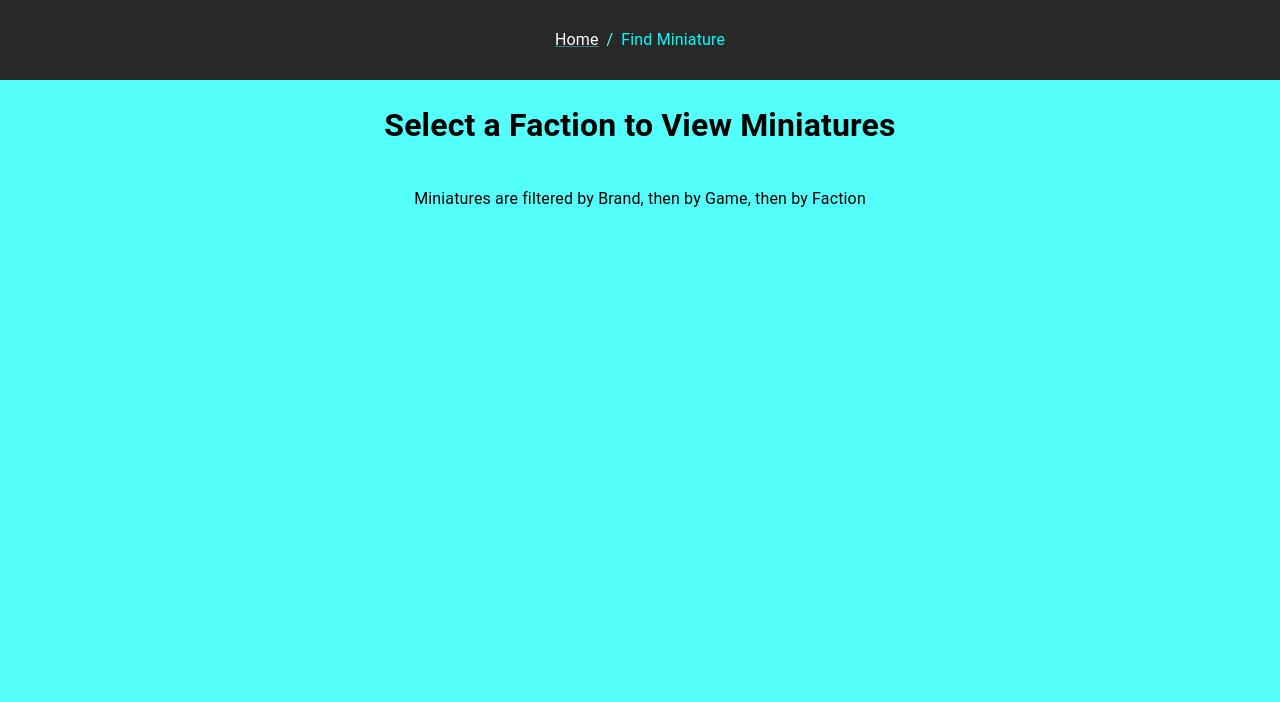
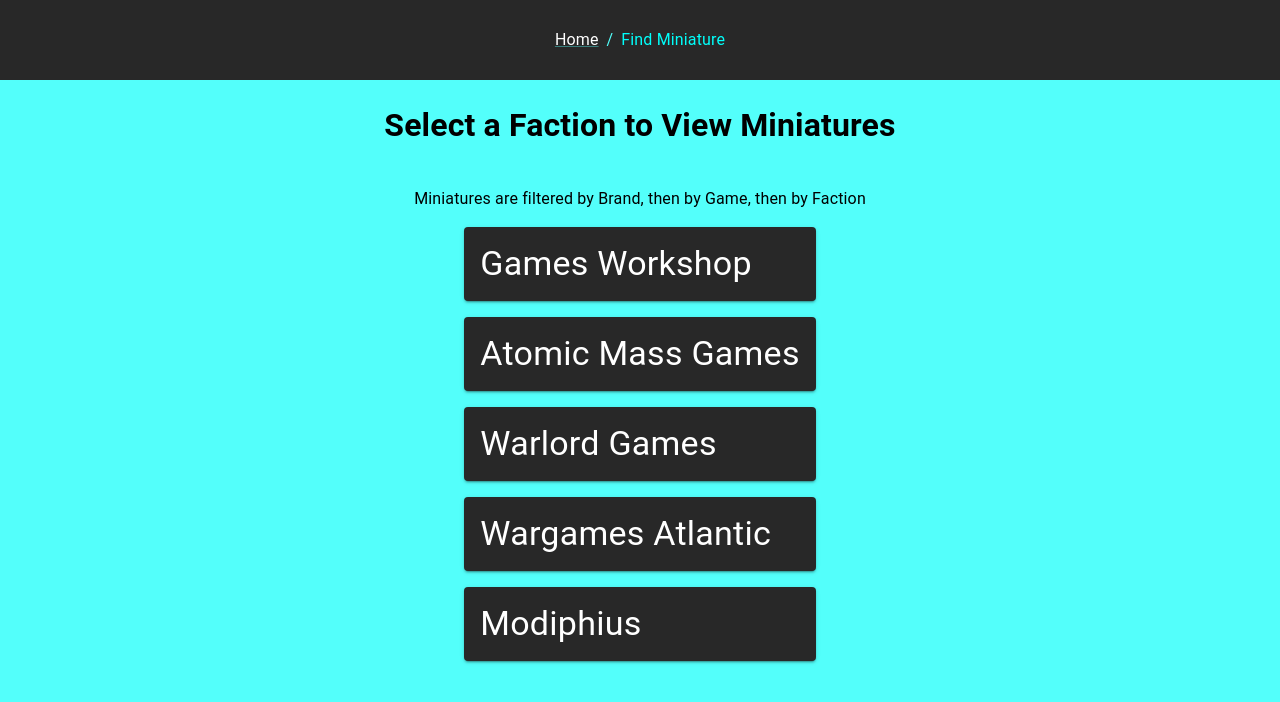
Before and after one commit to KWilson718/MiniatureCollectionManager, a Next.js app: page /selection in a window 1280 px wide. Shown: the top 702 px of the page. Built offline with nearby package versions, Linux system fonts and the light colour scheme.

Commit message:
data display works!

```diff
--- a/app/selection/page.js
+++ b/app/selection/page.js
@@ -2,7 +2,11 @@
 
 import { useRouter } from "next/navigation";
 
-import { Stack, Button, Box } from "@mui/material";
+import { Stack, Button, Box} from "@mui/material";
+
+import FilterListComponent from "@/components/filterList/filterListComponent";
+import data from '../../components/filterList/testData';
+
 
 
 export default function SelectMini() {
@@ -21,8 +25,7 @@
         >
             <h1>Select a Faction to View Miniatures</h1>
             <p>Miniatures are filtered by Brand, then by Game, then by Faction</p>
-            <Stack spacing={1}>
-            </Stack>
+            <FilterListComponent items={data} />
         </Box>
     );
 }
--- /dev/null
+++ b/components/filterList/filterListComponent.js
@@ -0,0 +1,20 @@
+import { Stack, Divider } from "@mui/material";
+import ListItem from "./listItem";
+
+export default function FilterListComponent({ items }) {
+    if (!Array.isArray(items)) {
+        console.log("Items Set to ", items);
+        return <div>No items available</div>; // or some fallback UI
+    }
+
+    return (
+        <Stack
+            spacing={1}
+            divider={<Divider orientation="vertical" flexItem />}
+        >
+            {items.map((item) => (
+                <ListItem key={item.id} title={item.title} />
+            ))}
+        </Stack>
+    );
+}
--- /dev/null
+++ b/components/filterList/listItem.js
@@ -0,0 +1,19 @@
+import React from "react";
+import { Paper, Typography, useTheme } from "@mui/material";
+
+export default function ListItem({title}) {
+    const theme = useTheme();
+
+    return (
+        <Paper
+            elevation={2}
+            sx={{
+                padding: 2,
+                backgroundColor: theme.palette.secondary.main,
+                color: theme.palette.secondary.contrastText,
+            }}
+        >
+            <Typography variant="h4">{title}</Typography>
+        </Paper>
+    );
+}
--- /dev/null
+++ b/components/filterList/testData.js
@@ -0,0 +1,9 @@
+const data = [
+    { id: 1, title: 'Games Workshop'},
+    { id: 2, title: 'Atomic Mass Games'},
+    { id: 3, title: 'Warlord Games'},
+    { id: 4, title: 'Wargames Atlantic'},
+    { id: 5, title: 'Modiphius' }
+];
+
+export default data;
```
